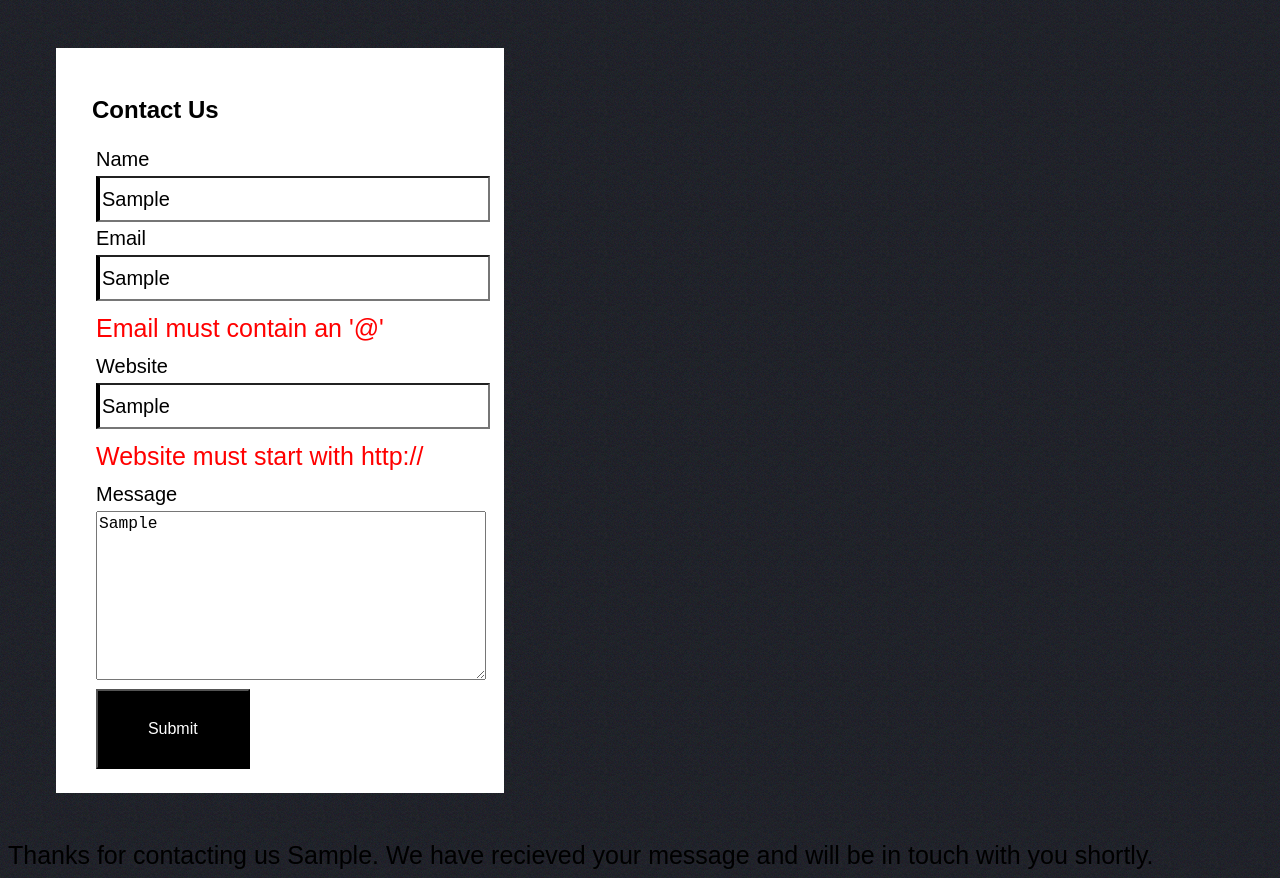
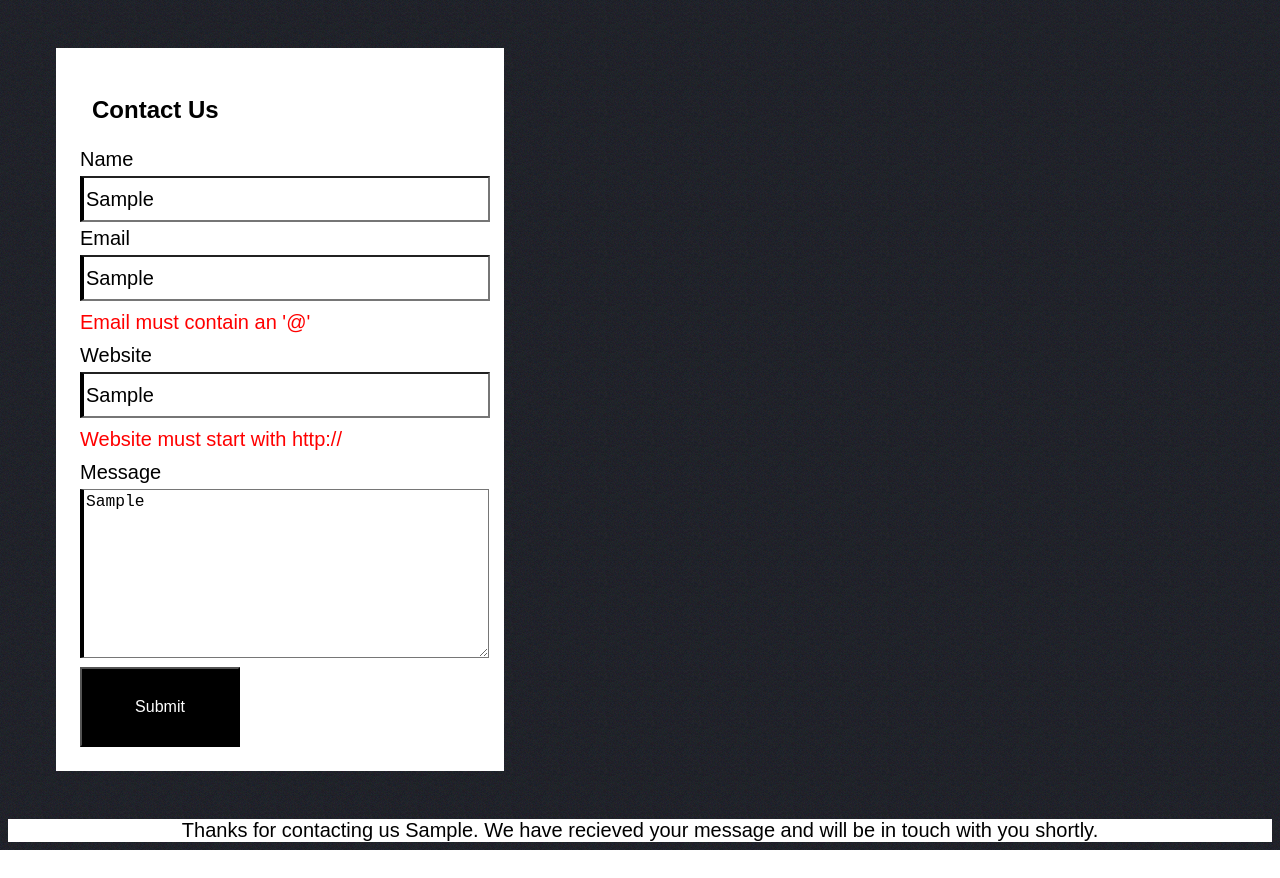
Before and after one commit to MHG16/jQuery-contact-form, a website: page index.html in a window 1280 px wide. Both pictures are taken after typing "Sample", "Sample", "Sample", "Sample" into the empty fields and a click on the button "Submit". After the commit the page ends 850 px from the top, so only its background shows below. Drawn offline with nearby package versions, Linux system fonts and the light colour scheme.

Commit message:
working on showing/hiding success message

```diff
--- a/main.js
+++ b/main.js
@@ -22,6 +22,8 @@ var form = $('form');
 form.on('submit', function(e) {
 
 	e.preventDefault();
+
+	var isErr = false;
 
 	var userName = $('.name').val();
 	var userEmail = $('.email').val();
@@ -55,6 +57,7 @@ $( ".target" ).hide();
 
 	if (userName === '') {
 		$('.nameError').html('<p class="error">Name cannot be left empty</p>');
+		isErr = true;
 	}
 
 	validateEmail();
@@ -63,10 +66,12 @@ $( ".target" ).hide();
 
 	if (userMessage === '') {
 		$('.messageError').html('<p class="error">Message cannot be left empty</p>');
-
+		isErr = true;
 	}
 
-
+	if (isErr) {
+		$('.successMessage').html('<p>Thanks for contacting us '+userName+ '.  We have recieved your message and will be in touch with you shortly.</p>');
+	}
 	$('.successMessage').html('<p>Thanks for contacting us '+userName+ '.  We have recieved your message and will be in touch with you shortly.</p>');
 
 });
--- a/styles/main.scss
+++ b/styles/main.scss
@@ -10,10 +10,6 @@ body {
 	background-color: white;
 	margin: 3em;
 	padding: 1.5em;
-}
-
-form {
-	margin-left: 1em;
 }
 
 
@@ -30,7 +26,7 @@ p {
 
 .error {
 	color: red;
-	font-size: 1.25em;
+	font-size: 1em;
 	margin: 0.5em 0em 0.5em 0em;
 }
 
@@ -48,6 +44,7 @@ input {
 	height: 10em;
 	width: 100%;
 	font-size: 1.25em;
+	border-left: 4px solid black;
 }
 
 
@@ -58,3 +55,12 @@ button {
 	color: white;
 	background-color: black;
 }
+
+.success {
+	background-color: white;
+}
+
+.successMessage {
+	font-size: 1em;
+	text-align: center;
+}
```
Also changed, not shown: styles/main.css, 1 other file.
